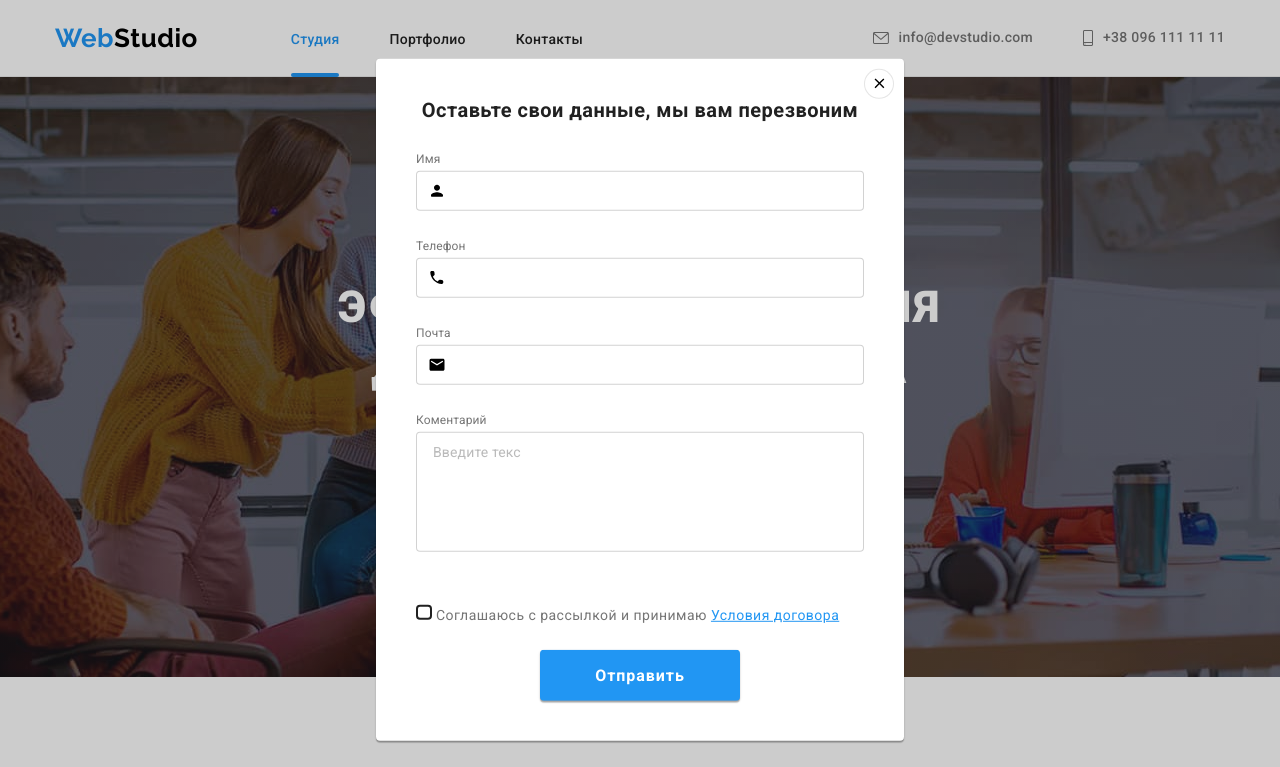
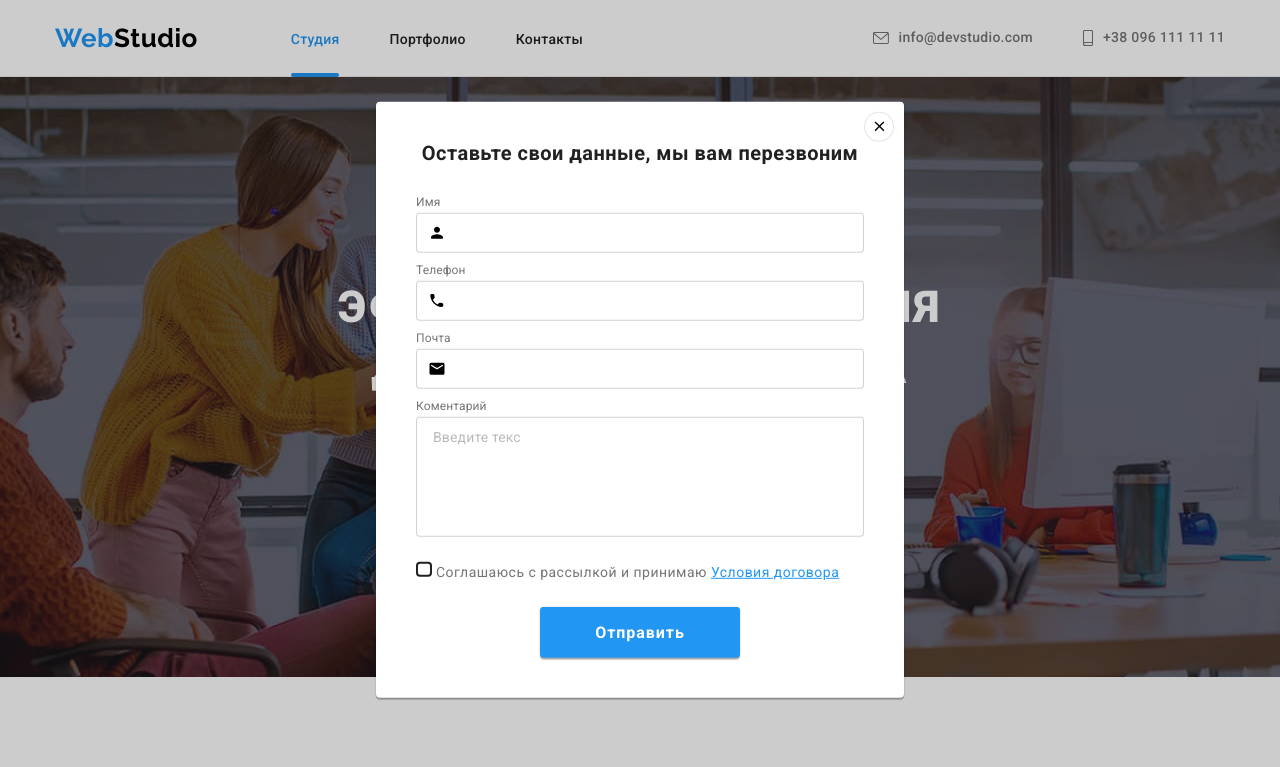
Before and after one commit to vitekkez/goit-markup-hw-06, a plain HTML site: page index.html in a window 1280 px wide. Both pictures are taken after a click on the button "Заказать услугу". Shown: the top 767 px of the page. Drawn offline with nearby package versions, Linux system fonts and the light colour scheme.

Commit message:
виправлення зауважень

```diff
--- a/css/styles.css
+++ b/css/styles.css
@@ -495,6 +495,7 @@ img {
   border-radius: 4px;
   background-color: transparent;
   padding-left: 16px;
+  color: rgba(255, 255, 255, 0.6);
 }
 
 .aside-subscription .hero-button {
@@ -743,13 +744,13 @@ img {
 
   color: #212121;
 }
-
+/*
 .speaker-form .item {
   display: flex;
   flex-direction: column;
 
   margin-bottom: 28px;
-}
+} */
 .spacer-box-input {
   width: 100%;
   height: 40px;
@@ -773,6 +774,14 @@ img {
 .speacer-box {
   position: relative;
 }
+
+.speaker-modal {
+  margin-bottom: 10px;
+}
+.speaker-modal-comment {
+  margin-bottom: 20px;
+}
+
 .speacer-box-icon {
   position: absolute;
   left: 12px;
@@ -782,7 +791,7 @@ img {
 }
 
 .label {
-  margin-bottom: 5px;
+  margin-bottom: 4px;
   font-size: 12px;
   line-height: 1.17;
   letter-spacing: 0.01em;
@@ -801,7 +810,6 @@ img {
 
 .comment-label {
   padding: 12px 16px;
-  margin-bottom: 20px;
   width: 100%;
   height: 120px;
   resize: none;
--- a/index.html
+++ b/index.html
@@ -454,8 +454,8 @@
           <p class="speaker-form-par">
             Оставьте свои данные, мы вам перезвоним
           </p>
-          <ul class="list">
-            <li class="item">
+
+          <div class="speaker-modal">
             <label for="name" class="label">Имя</label>
             <div class="speacer-box">
               <input
@@ -468,22 +468,19 @@
                 <use href="./images/symbol-icon2.svg#icon-person-black"></use>
               </svg>
             </div>
-            </li>
-            <li class="item">
+          </div>
+
+          <div class="speaker-modal">
             <label for="tel" class="label">Телефон</label>
             <div class="speacer-box">
-                <input
-                  type="tel"
-                  name="tel"
-                  id="tel"
-                  class="spacer-box-input"
-                />
+              <input type="tel" name="tel" id="tel" class="spacer-box-input" />
               <svg class="speacer-box-icon" width="18px" height="18px">
                 <use href="./images/symbol-icon2.svg#icon-phone-black"></use>
               </svg>
             </div>
-            </li>
-            <li class="item">
+          </div>
+
+          <div class="speaker-modal">
             <label for="mail" class="label">Почта</label>
             <div class="speacer-box">
               <input
@@ -497,10 +494,11 @@
                 <use href="./images/symbol-icon2.svg#icon-email-black"></use>
               </svg>
             </div>
-            </li>
-            <li class="item">
+          </div>
+
+          <div class="speaker-modal-comment">
             <label for="comment" class="label">Коментарий</label>
-              <div>
+            <div class="speacer-box">
               <textarea
                 name="comment"
                 id="comment"
@@ -509,10 +507,7 @@
                 class="comment-label"
               ></textarea>
             </div>
-            </li>
-          </ul>
-
-          <!-- checkbox -->
+          </div>
 
           <div class="form-check">
             <label class="check-label">
```
Lines whose indentation alone changed are shown as unchanged.
